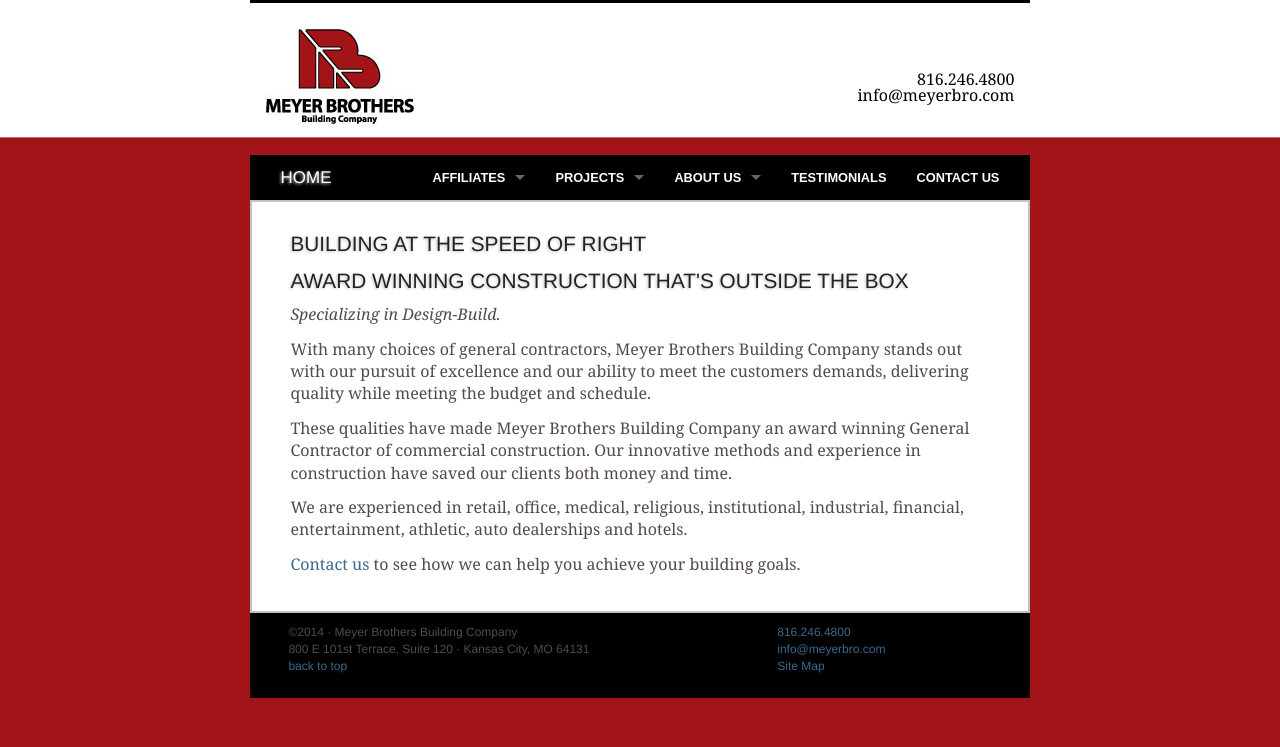
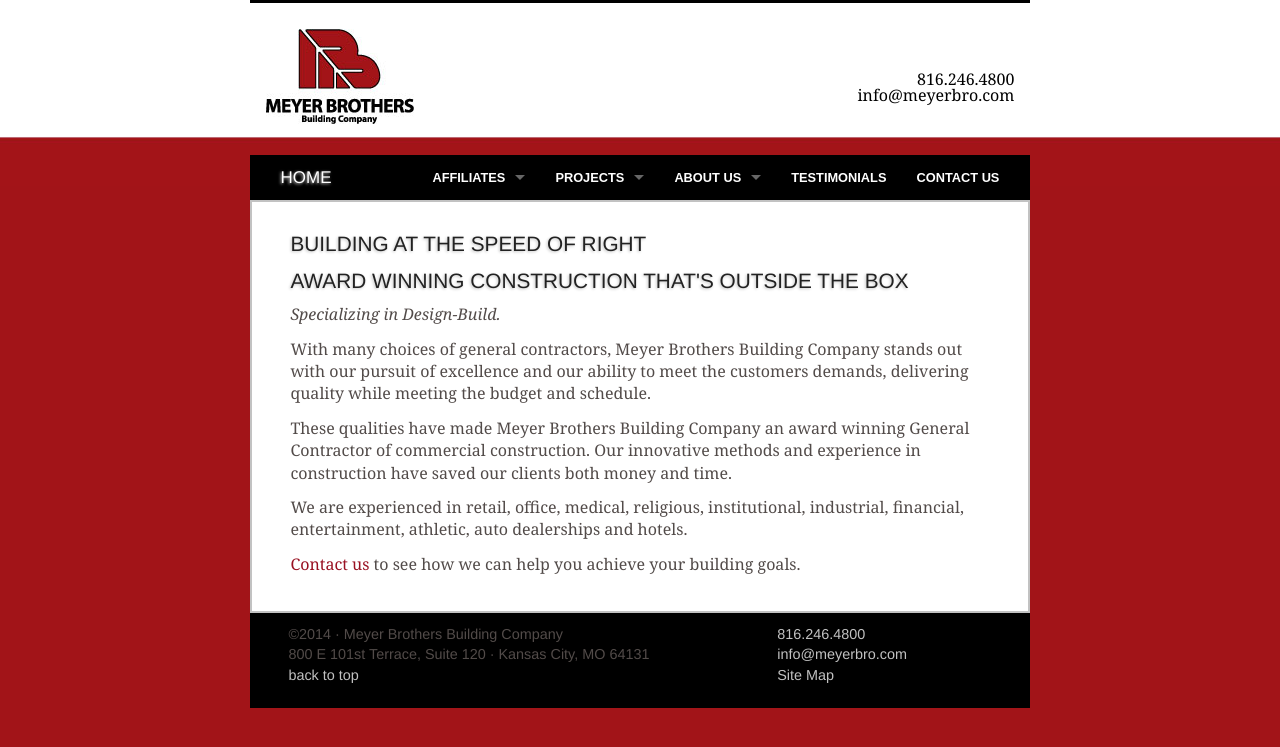
Before and after one commit to jiko/meyerbro, a Jekyll site: the page built from index.html, in a window 1280 px wide. Shown: the top 747 px of the page. Built offline with Jekyll 4.4.1, drawn with Linux system fonts in a browser that asks for light colours; Markdown is read by kramdown in place of the engine named in the settings.

Commit message:
Changed page-wide and footer link styling.

```diff
--- a/css/main.css
+++ b/css/main.css
@@ -38,9 +38,11 @@
 	line-height: 1.4em;
 	margin-bottom: .75rem;}
 
-a         { color: #3C6888; }
+a         { color: #991122; }
 a:hover   { color: #524B49; }
-a:visited { color: #c1c1c1; }
+a:visited { color: #818181; }
+
+img { padding: 1% 2% 1% 0; }
 
 hr {
 	border: 0;
@@ -79,8 +81,6 @@
 #headerinfo a:hover {
 	color: #c1c1c1;}
 
-
-
 .site .meta {
   color: #aaa;
 }
@@ -88,21 +88,17 @@
 footer {
 	font-family: Helvetica, arial, sans-serif;
 	font-weight: 400;
-	font-size: 12px;
+	font-size: 0.9em;
 	padding: 1.5% 3%;
 	background-color: #000;
 	overflow: auto;
 	width: 100%;}
 
-#footer_left {
-	font-size: 12px;}
-#footer_right {
-	width: 26.5%;
-	float: right;
-	font-size: 12px;}
-
 footer address {
 	display: inline;}
+
+footer a { color: #c1c1c1; }
+footer a:visited { color: #818181; }
 
 article {
 	border: 2px solid #c2c2c2;
@@ -110,14 +106,6 @@
 	overflow: visible;
 	padding: 3% 3%;
 	font-family: 'Helserif-Boo', Georgia, Times, Serif;}
-
-/*****************************************************************************/
-/*
-/* Images
-/*
-/*****************************************************************************/
-
-img { padding: 1% 2% 1% 0; }
 
 /*****************************************************************************/
 /*
@@ -139,7 +127,6 @@
   max-width: 100%;
   margin: 5% 0 7.5% 0;
 }
-
 
 nav.top-bar {
 	padding: 0px 2%;
```
